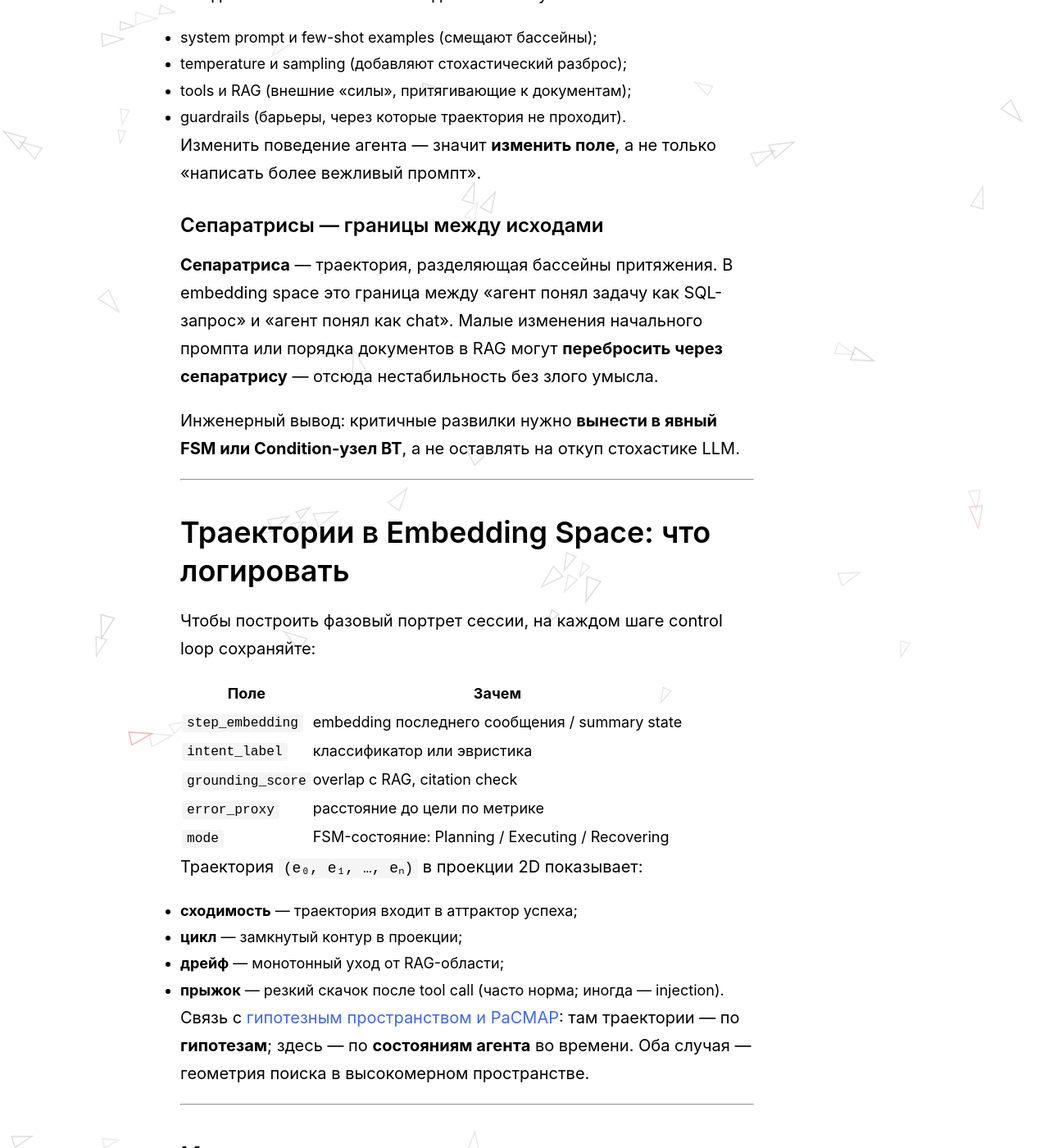
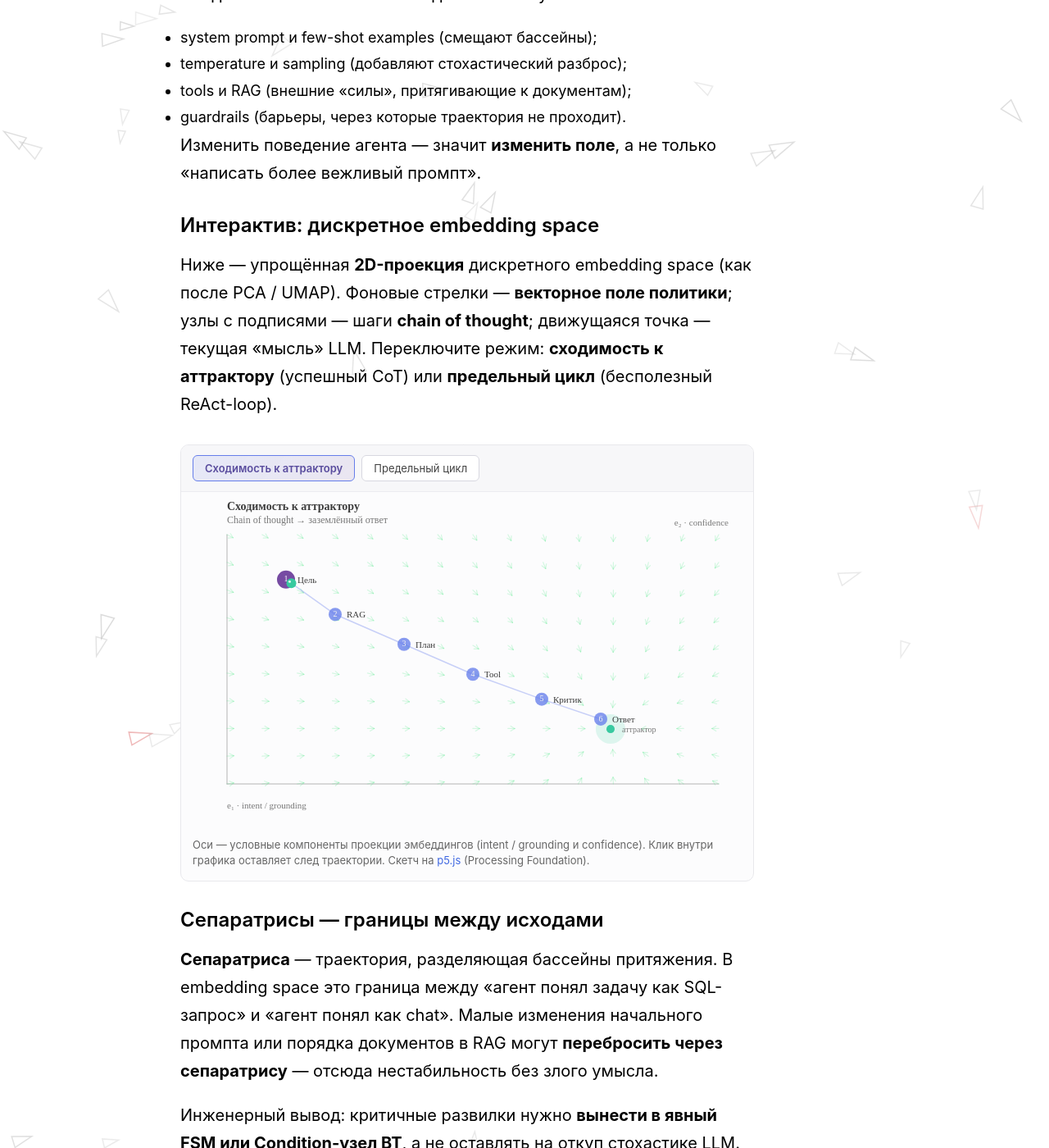
Before and after one commit to evgeniy-borisov/vairl, a Jekyll site: the page built from _posts/2026-06-29-agent-control-loop-stability-ru.md, in a window 1280 px wide and 1400 px high, scrolled down 6890 px. Shown: the whole window at 82% size. Built offline with Jekyll 4.4.1, drawn with Linux system fonts in a browser that asks for light colours; nearby versions of some CDN libraries; part of the change alters nothing that is shown.

Commit message:
Add p5.js phase portrait demo to agent stability article.
Interactive discrete embedding space with vector field, CoT steps, attractor and limit-cycle modes.

Co-authored-by: Cursor <cursoragent@cursor.com>

```diff
--- a/_posts/2026-06-29-agent-control-loop-stability-ru.md
+++ b/_posts/2026-06-29-agent-control-loop-stability-ru.md
@@ -176,6 +176,21 @@ flowchart LR
 - guardrails (барьеры, через которые траектория не проходит).
 
 Изменить поведение агента — значит **изменить поле**, а не только «написать более вежливый промпт».
+
+### Интерактив: дискретное embedding space
+
+Ниже — упрощённая **2D-проекция** дискретного embedding space (как после PCA / UMAP). Фоновые стрелки — **векторное поле политики**; узлы с подписями — шаги **chain of thought**; движущаяся точка — текущая «мысль» LLM. Переключите режим: **сходимость к аттрактору** (успешный CoT) или **предельный цикл** (бесполезный ReAct-loop).
+
+<div class="phase-portrait-widget">
+  <div class="phase-portrait-controls">
+    <button type="button" data-phase-mode="converge" class="active">Сходимость к аттрактору</button>
+    <button type="button" data-phase-mode="cycle">Предельный цикл</button>
+  </div>
+  <div id="embedding-phase-portrait" class="phase-portrait-canvas"></div>
+  <p class="phase-portrait-caption">Оси — условные компоненты проекции эмбеддингов (intent / grounding и confidence). Клик внутри графика оставляет след траектории. Скетч на <a href="https://p5js.org/" target="_blank" rel="noopener">p5.js</a> (Processing Foundation).</p>
+</div>
+
+<script src="{{ '/assets/js/embedding-phase-portrait.js' | relative_url }}"></script>
 
 ### Сепаратрисы — границы между исходами
 
--- a/assets/css/style.css
+++ b/assets/css/style.css
@@ -291,6 +291,60 @@ nav a {
     padding: 0;
 }
 
+/* Embedding phase portrait (p5.js) */
+.phase-portrait-widget {
+    margin: 32px 0 28px;
+    border: 1px solid #e8e8ec;
+    border-radius: 10px;
+    background: #fcfcfd;
+    overflow: hidden;
+}
+
+.phase-portrait-widget .phase-portrait-controls {
+    display: flex;
+    flex-wrap: wrap;
+    gap: 8px;
+    padding: 12px 14px;
+    border-bottom: 1px solid #ececf0;
+    background: #f7f7f9;
+}
+
+.phase-portrait-widget .phase-portrait-controls button {
+    font-family: inherit;
+    font-size: 13px;
+    padding: 7px 14px;
+    border: 1px solid #d8d8e0;
+    border-radius: 6px;
+    background: #fff;
+    color: #444;
+    cursor: pointer;
+    transition: border-color 0.15s, color 0.15s, background 0.15s;
+}
+
+.phase-portrait-widget .phase-portrait-controls button:hover {
+    border-color: #667eea;
+    color: #667eea;
+}
+
+.phase-portrait-widget .phase-portrait-controls button.active {
+    border-color: #667eea;
+    background: linear-gradient(135deg, rgba(102, 126, 234, 0.12), rgba(118, 75, 162, 0.1));
+    color: #5a4d9e;
+    font-weight: 600;
+}
+
+.phase-portrait-widget .phase-portrait-canvas {
+    min-height: 400px;
+}
+
+.phase-portrait-widget .phase-portrait-caption {
+    margin: 0;
+    padding: 10px 14px 14px;
+    font-size: 13px;
+    line-height: 1.5;
+    color: #666;
+}
+
 .post-footer {
     margin-top: 60px;
     padding-top: 30px;
--- /dev/null
+++ b/assets/js/embedding-phase-portrait.js
@@ -0,0 +1,349 @@
+/**
+ * Discrete embedding space / phase portrait for CoT trajectories.
+ * Instance-mode p5.js — does not conflict with global fish-animation sketch.
+ */
+(function () {
+  const CONTAINER_ID = 'embedding-phase-portrait';
+
+  const MODES = {
+    converge: {
+      title: 'Сходимость к аттрактору',
+      subtitle: 'Chain of thought → заземлённый ответ',
+      attractor: { x: 0.78, y: 0.22 },
+      limitCycle: null,
+      thoughts: [
+        { label: 'Цель', x: 0.12, y: 0.82 },
+        { label: 'RAG', x: 0.22, y: 0.68 },
+        { label: 'План', x: 0.36, y: 0.56 },
+        { label: 'Tool', x: 0.5, y: 0.44 },
+        { label: 'Критик', x: 0.64, y: 0.34 },
+        { label: 'Ответ', x: 0.76, y: 0.26 },
+      ],
+    },
+    cycle: {
+      title: 'Предельный цикл',
+      subtitle: 'ReAct-loop без прогресса',
+      attractor: null,
+      limitCycle: { cx: 0.52, cy: 0.48, a: 0.28, b: 0.2 },
+      thoughts: [
+        { label: 'План', x: 0.38, y: 0.38 },
+        { label: 'Act', x: 0.62, y: 0.36 },
+        { label: 'Ошибка', x: 0.7, y: 0.52 },
+        { label: 'Replan', x: 0.58, y: 0.66 },
+        { label: 'Reflect', x: 0.4, y: 0.62 },
+      ],
+    },
+  };
+
+  function fieldAt(x, y, mode) {
+    const m = MODES[mode];
+    if (mode === 'converge' && m.attractor) {
+      const dx = m.attractor.x - x;
+      const dy = m.attractor.y - y;
+      const mag = Math.hypot(dx, dy) || 1e-6;
+      const pull = 0.85 + 0.15 * (1 - Math.min(mag * 2, 1));
+      return { dx: (dx / mag) * pull, dy: (dy / mag) * pull };
+    }
+    if (mode === 'cycle' && m.limitCycle) {
+      const { cx, cy, a, b } = m.limitCycle;
+      const nx = (x - cx) / a;
+      const ny = (y - cy) / b;
+      const r = Math.hypot(nx, ny) || 1e-6;
+      const tx = -ny / r;
+      const ty = nx / r;
+      const rx = (1 - r) * (nx / r);
+      const ry = (1 - r) * (ny / r);
+      const fx = tx * 0.72 + rx * 0.28;
+      const fy = ty * 0.72 + ry * 0.28;
+      const mag = Math.hypot(fx, fy) || 1e-6;
+      return { dx: fx / mag, dy: fy / mag };
+    }
+    return { dx: 0, dy: 0 };
+  }
+
+  function init() {
+    const container = document.getElementById(CONTAINER_ID);
+    if (!container || container.dataset.initialized === 'true') return;
+    if (typeof p5 === 'undefined') return;
+
+    container.dataset.initialized = 'true';
+
+    const sketch = (p) => {
+      let mode = 'converge';
+      let stepIndex = 0;
+      let stepProgress = 0;
+      let trail = [];
+      const padding = { left: 56, right: 24, top: 52, bottom: 44 };
+
+      const colors = {
+        field: [67, 233, 123, 55],
+        fieldCycle: [250, 112, 154, 50],
+        attractor: [56, 201, 160],
+        cycle: [250, 112, 154],
+        thought: [102, 126, 234],
+        thoughtActive: [118, 75, 162],
+        trail: [102, 126, 234, 140],
+        trailCycle: [250, 112, 154, 130],
+        axis: [180, 180, 180],
+        text: [60, 60, 60],
+        muted: [120, 120, 120],
+      };
+
+      p.setup = function () {
+        const w = Math.min(container.clientWidth || 680, 680);
+        const canvas = p.createCanvas(w, 400);
+        canvas.parent(CONTAINER_ID);
+        p.textFont('system-ui, -apple-system, sans-serif');
+        resetAnimation();
+      };
+
+      function plotW() {
+        return p.width - padding.left - padding.right;
+      }
+
+      function plotH() {
+        return p.height - padding.top - padding.bottom;
+      }
+
+      function toScreen(nx, ny) {
+        return {
+          x: padding.left + nx * plotW(),
+          y: padding.top + (1 - ny) * plotH(),
+        };
+      }
+
+      function fromScreen(sx, sy) {
+        return {
+          x: (sx - padding.left) / plotW(),
+          y: 1 - (sy - padding.top) / plotH(),
+        };
+      }
+
+      function resetAnimation() {
+        stepIndex = 0;
+        stepProgress = 0;
+        trail = [];
+      }
+
+      function setMode(next) {
+        mode = next;
+        resetAnimation();
+        document.querySelectorAll('[data-phase-mode]').forEach((btn) => {
+          btn.classList.toggle('active', btn.dataset.phaseMode === mode);
+        });
+      }
+
+      p.windowResized = function () {
+        const w = Math.min(container.clientWidth || 680, 680);
+        p.resizeCanvas(w, 400);
+      };
+
+      p.draw = function () {
+        p.background(252, 252, 253);
+        drawHeader();
+        drawAxes();
+        drawVectorField();
+        drawLimitCycle();
+        drawAttractor();
+        drawThoughtGraph();
+        drawTrail();
+        drawAgent();
+        advanceStep();
+      };
+
+      function drawHeader() {
+        const m = MODES[mode];
+        p.noStroke();
+        p.fill(...colors.text);
+        p.textSize(14);
+        p.textStyle(p.BOLD);
+        p.text(m.title, padding.left, 22);
+        p.textStyle(p.NORMAL);
+        p.fill(...colors.muted);
+        p.textSize(12);
+        p.text(m.subtitle, padding.left, 38);
+      }
+
+      function drawAxes() {
+        const o = toScreen(0, 0);
+        const xEnd = toScreen(1, 0);
+        const yEnd = toScreen(0, 1);
+        p.stroke(...colors.axis);
+        p.strokeWeight(1);
+        p.line(o.x, o.y, xEnd.x, o.y);
+        p.line(o.x, o.y, o.x, yEnd.y);
+        p.noStroke();
+        p.fill(...colors.muted);
+        p.textSize(11);
+        p.text('e₁ · intent / grounding', padding.left, p.height - 14);
+        p.textAlign(p.RIGHT, p.BOTTOM);
+        p.text('e₂ · confidence', p.width - 12, padding.top - 8);
+        p.textAlign(p.LEFT, p.BASELINE);
+      }
+
+      function drawVectorField() {
+        const cols = 14;
+        const rows = 9;
+        const isCycle = mode === 'cycle';
+        const c = isCycle ? colors.fieldCycle : colors.field;
+        const arrowLen = Math.min(plotW(), plotH()) / cols * 0.38;
+
+        for (let i = 0; i <= cols; i++) {
+          for (let j = 0; j <= rows; j++) {
+            const nx = i / cols;
+            const ny = j / rows;
+            const f = fieldAt(nx, ny, mode);
+            const origin = toScreen(nx, ny);
+            const tip = toScreen(nx + f.dx * 0.08, ny + f.dy * 0.08);
+            const dx = tip.x - origin.x;
+            const dy = tip.y - origin.y;
+            const mag = Math.hypot(dx, dy) || 1e-6;
+            const ux = (dx / mag) * arrowLen;
+            const uy = (dy / mag) * arrowLen;
+
+            p.stroke(...c);
+            p.strokeWeight(1.2);
+            p.line(origin.x, origin.y, origin.x + ux, origin.y + uy);
+            const ang = Math.atan2(uy, ux);
+            p.push();
+            p.translate(origin.x + ux, origin.y + uy);
+            p.rotate(ang);
+            p.line(0, 0, -5, 3);
+            p.line(0, 0, -5, -3);
+            p.pop();
+          }
+        }
+      }
+
+      function drawLimitCycle() {
+        const lc = MODES[mode].limitCycle;
+        if (!lc) return;
+        const c = toScreen(lc.cx, lc.cy);
+        p.noFill();
+        p.stroke(...colors.cycle);
+        p.strokeWeight(2);
+        p.drawingContext.setLineDash([6, 5]);
+        p.ellipse(c.x, c.y, lc.a * 2 * plotW(), lc.b * 2 * plotH());
+        p.drawingContext.setLineDash([]);
+      }
+
+      function drawAttractor() {
+        const att = MODES[mode].attractor;
+        if (!att) return;
+        const c = toScreen(att.x, att.y);
+        p.noStroke();
+        p.fill(...colors.attractor, 40);
+        p.circle(c.x, c.y, 36);
+        p.fill(...colors.attractor);
+        p.circle(c.x, c.y, 10);
+        p.fill(...colors.muted);
+        p.textSize(10);
+        p.text('аттрактор', c.x + 14, c.y + 4);
+      }
+
+      function drawThoughtGraph() {
+        const thoughts = MODES[mode].thoughts;
+        p.stroke(...colors.thought, 90);
+        p.strokeWeight(1.5);
+        for (let i = 0; i < thoughts.length; i++) {
+          const a = toScreen(thoughts[i].x, thoughts[i].y);
+          const b = toScreen(
+            thoughts[(i + 1) % thoughts.length].x,
+            thoughts[(i + 1) % thoughts.length].y
+          );
+          if (mode === 'converge' && i === thoughts.length - 1) continue;
+          p.line(a.x, a.y, b.x, b.y);
+        }
+
+        thoughts.forEach((t, i) => {
+          const s = toScreen(t.x, t.y);
+          const active = i === stepIndex;
+          p.noStroke();
+          p.fill(...(active ? colors.thoughtActive : colors.thought), active ? 255 : 200);
+          p.circle(s.x, s.y, active ? 22 : 16);
+          p.fill(active ? 255 : 240);
+          p.textSize(10);
+          p.textAlign(p.CENTER, p.CENTER);
+          p.text(i + 1, s.x, s.y);
+          p.textAlign(p.LEFT, p.BASELINE);
+          p.fill(...colors.text);
+          p.textSize(11);
+          p.text(t.label, s.x + 14, s.y + 4);
+        });
+      }
+
+      function agentPosition() {
+        const thoughts = MODES[mode].thoughts;
+        const a = thoughts[stepIndex];
+        const b = thoughts[(stepIndex + 1) % thoughts.length];
+        const t = mode === 'converge' && stepIndex === thoughts.length - 1 ? 1 : stepProgress;
+        const nx = p.lerp(a.x, b.x, t);
+        const ny = p.lerp(a.y, b.y, t);
+        return toScreen(nx, ny);
+      }
+
+      function drawTrail() {
+        const c = mode === 'cycle' ? colors.trailCycle : colors.trail;
+        p.noFill();
+        p.stroke(...c);
+        p.strokeWeight(2.5);
+        p.beginShape();
+        trail.forEach((pt) => p.vertex(pt.x, pt.y));
+        p.endShape();
+      }
+
+      function drawAgent() {
+        const pos = agentPosition();
+        p.noStroke();
+        p.fill(...(mode === 'cycle' ? colors.cycle : colors.attractor));
+        p.circle(pos.x, pos.y, 12);
+        p.fill(255, 220);
+        p.circle(pos.x - 2, pos.y - 2, 3);
+      }
+
+      function advanceStep() {
+        const thoughts = MODES[mode].thoughts;
+        const pos = agentPosition();
+        if (p.frameCount % 4 === 0) {
+          trail.push({ x: pos.x, y: pos.y });
+          if (trail.length > 80) trail.shift();
+        }
+
+        stepProgress += 0.018;
+        if (stepProgress >= 1) {
+          stepProgress = 0;
+          if (mode === 'converge') {
+            if (stepIndex < thoughts.length - 1) stepIndex++;
+            else {
+              stepIndex = 0;
+              trail = [];
+            }
+          } else {
+            stepIndex = (stepIndex + 1) % thoughts.length;
+          }
+        }
+      }
+
+      p.mousePressed = function () {
+        if (p.mouseY < padding.top || p.mouseX < padding.left) return;
+        const pos = fromScreen(p.mouseX, p.mouseY);
+        if (pos.x < 0 || pos.x > 1 || pos.y < 0 || pos.y > 1) return;
+        trail.push(agentPosition());
+      };
+
+      container.querySelectorAll('[data-phase-mode]').forEach((btn) => {
+        btn.addEventListener('click', () => setMode(btn.dataset.phaseMode));
+      });
+
+      setMode('converge');
+    };
+
+    new p5(sketch);
+  }
+
+  if (document.readyState === 'loading') {
+    document.addEventListener('DOMContentLoaded', init);
+  } else {
+    init();
+  }
+})();
```
